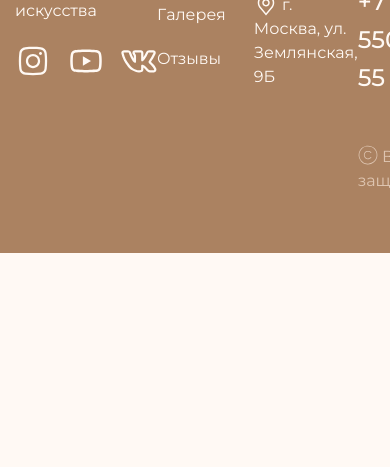
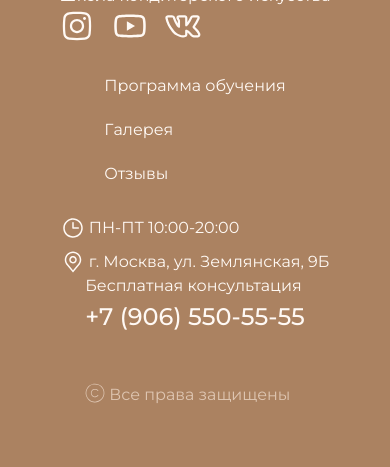
Before and after one commit to ItalyanecXXX/project, a plain HTML site: page wake-bake/index.html in a window 390 px wide. Shown: the part 764-1231 px from the top of the page. Before the commit the page ends 1017 px from the top, so only its background shows below. Drawn offline with Linux system fonts and the light colour scheme.

Commit message:
footer adaptive

```diff
--- a/wake-bake/css/style.css
+++ b/wake-bake/css/style.css
@@ -314,50 +314,35 @@
     color: var(--fonovyy-svetlyy);
     padding: 60px 0 60px;
 }
-
 .footer__inner {
     display: grid;
     grid-template-columns: .9fr .9fr 1.1fr auto;
-
 }
-
 .footer__col:first-child {
     margin-top: -30px;
 }
-
-
 .foooter__logo {
-
     max-width: 241px;
 }
-
 .foooter__logo {
     width: 100%;
 }
-
 .foooter__logo-text {
     margin-bottom: 20px;
 }
 
-
-.footer__col-list {
-    /* margin-top: -5px; */
-}
 
 .footer__col__item {
     position: relative;
     z-index: 1;
     margin-bottom: 20px;
 }
-
 .footer__col__item:last-child {
     margin-bottom: 0;
 }
-
 .footer__col__link {
     padding: 5px 0;
 }
-
 .footer__col__link::before {
     display: block;
     content: '';
@@ -372,26 +357,20 @@
     opacity: 0;
     transition: var(--transition);
 }
-
 .footer__col__link:hover:before {
     opacity: 1;
 }
-
-
-.footer__contact-list {}
-
 .footer__contact-item {
     margin-bottom: 10px;
 }
 .footer__contact-item:last-child {
     margin-bottom: 0;
 }
-.footer__contact-link {}
+
 
 .footer__col-tel {
     margin-bottom: 47px;
 }
-
 .footer__col__number {
     display: block;
     line-height: 1.6;
@@ -400,15 +379,13 @@
     font-size: 24px;
     transition: var(--transition);
 }
-
 .footer__col__number:hover {
     color: var(--akcentnyy);
 }
-
-
 .footer__col-copy {
     color: #dec5b1;
 }
+
 
 
 .socials {
@@ -440,6 +417,26 @@
     .hero__img {
         margin: 0;
         max-width: 377px;
+    }
+    /* ====================== */
+    .footer__inner {
+        justify-content: space-between;
+        display: grid;
+        grid-template: repeat(2, auto) / repeat(3, auto);
+    }
+    .footer__col:last-child {
+        position: relative;
+        grid-column: 1 / -1;
+        display: flex;
+        justify-content: center;
+    }
+    .footer__col-tel {
+        position: absolute;
+        top: -63px;
+        right: 21px;
+    }
+    .footer__col-copy {
+        margin-top: 30px;
     }
 }
 
@@ -473,7 +470,7 @@
     .burger-icon {
         display: flex;
     }
-
+/* ======================================== */
 
 }
 
@@ -501,6 +498,31 @@
         align-items: center;
         width: 100%;
     }
+    /* =================================== */
+    .footer__inner {
+        justify-content: space-around;
+        display: grid;
+        grid-template: repeat(2, auto) / repeat(2, auto);
+        align-items: center;
+    }
+    .footer__col:last-child {
+        position: static;
+        grid-row: 2;
+        grid-column: 2;
+        display: block;
+        justify-content: center;
+    }
+    .footer__col-tel {
+        position: static;
+    }
+
+    .footer__col:nth-child(2) {
+        grid-row: 2;
+        grid-column: 1;
+    }
+    .foooter__logo-text {
+        margin-bottom: 0;
+    }
 }
 
 @media (max-width:600px) {
@@ -511,5 +533,38 @@
     .hero__titel {
         font-size: 12vw;
     }
+/* ========================================= */
+.footer__inner {
+    justify-content: center;
+    display: grid;
+    grid-template: none;
+    justify-items: center;
+    align-items: center;
+}
+.footer__col:last-child {
+    position: static;
+    grid-row: auto;
+    grid-column: auto;
+    display: block;
+    justify-content: center;
 
 }
+
+.footer__col:first-child {
+    margin: -30px 0 30px;
+}
+.footer__col-tel {
+    position: static;
+}
+
+.footer__col:nth-child(2) {
+    grid-row: auto;
+    grid-column: auto;
+    margin-bottom: 30px;
+}
+.foooter__logo-text {
+    margin-bottom: 0;
+}
+
+
+}
```
Also changed, not shown: index.html (+1 -1 lines).
